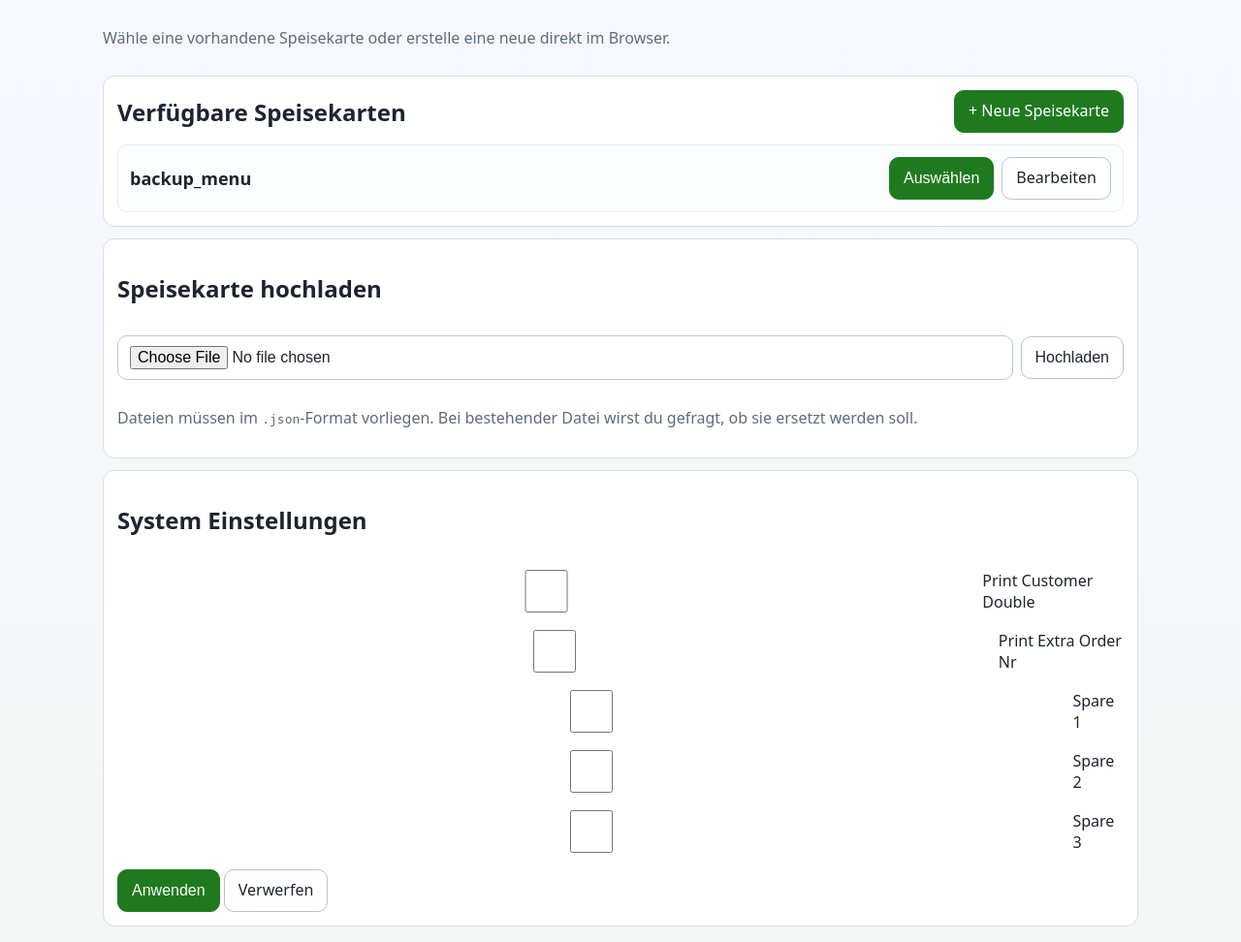
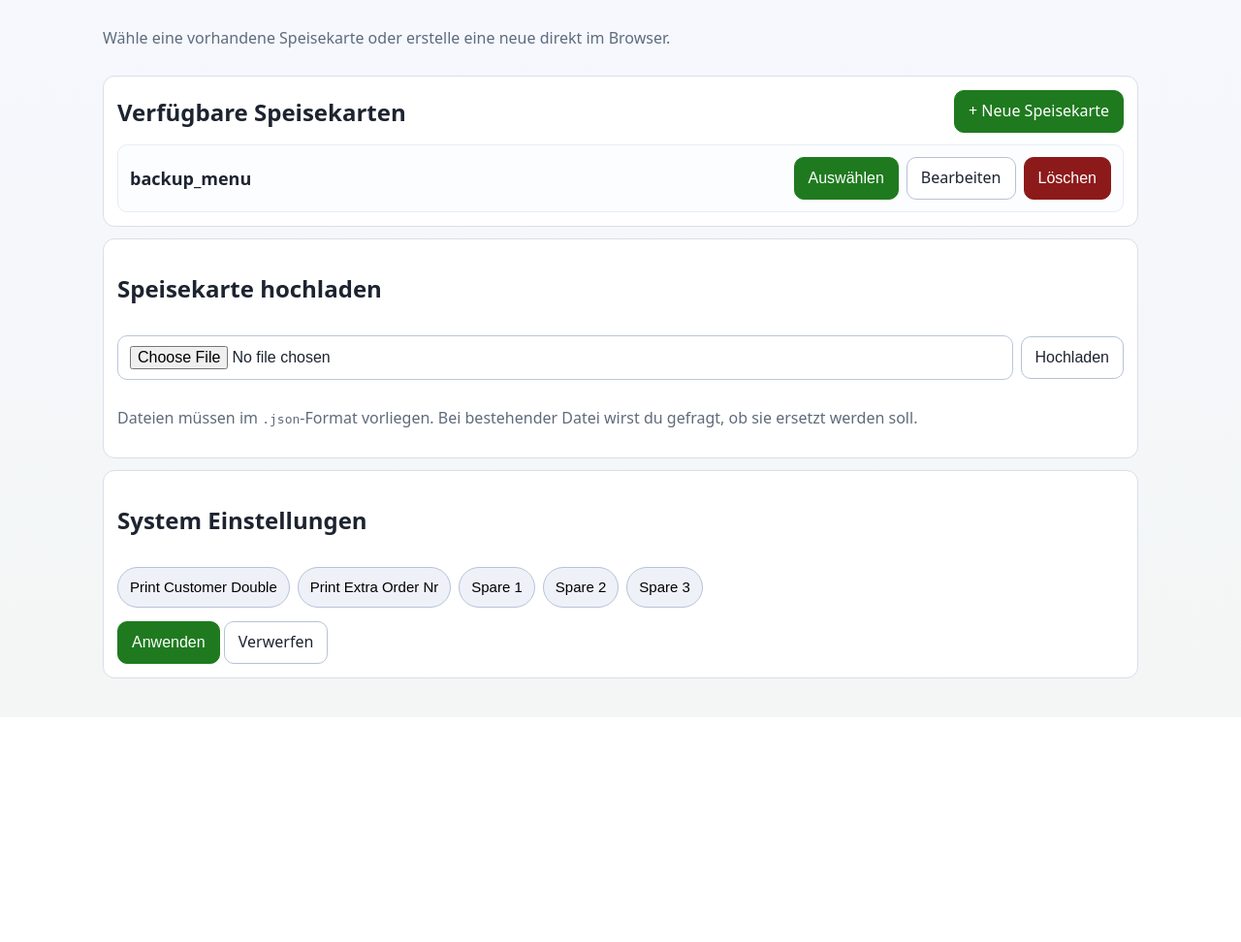
Before and after one commit to philipp-btz/kitchenhelper, a Flask app: page /menus in a window 1280 px wide. Shown: the part 60-1032 px from the top of the page at 97% size. After the commit the page ends 760 px from the top, so only its background shows below. Run offline with Flask 3, Linux system fonts and the light colour scheme; parts of the project's set-up code (start-up, migrations or seed data) failed here and were passed over.

Commit message:
prettier settings

```diff
--- a/templates/menu_selector.html
+++ b/templates/menu_selector.html
@@ -12,6 +12,9 @@
       .empty{padding:14px;border:1px dashed #cfd8e7;border-radius:10px;background:#f9fbff}
       .upload-row{display:flex;gap:8px;align-items:center;flex-wrap:wrap}
       .upload-row input{flex:1;min-width:220px}
+      .settings-wrap{display:flex;flex-wrap:wrap;gap:8px}
+      .setting-btn{min-height:42px;padding:8px 12px;border-radius:999px;border:1px solid #b8c2d8;background:#eef1f8;font-size:15px;cursor:pointer}
+      .setting-btn.selected{background:#1f7a1f;color:#fff;border-color:#1f7a1f}
     </style>
   </head>
   <body>
@@ -44,6 +47,10 @@
               <button type="submit" class="btn primary">Auswählen</button>
             </form>
             <a href="/menus/editor?menu_file={{ m.file }}" class="btn">Bearbeiten</a>
+            <form method="post" action="/menus/delete" onsubmit="return confirm('Möchten Sie dieses Menü wirklich löschen?');">
+              <input type="hidden" name="menu_file" value="{{ m.file }}">
+              <button type="submit" class="btn danger">Löschen</button>
+            </form>
           </div>
         </div>
         {% endfor %}
@@ -65,13 +72,13 @@
 
       <section class="card stack">
         <h2>System Einstellungen</h2>
-        <form action="/update_settings" method="post">
-          <div class="stack">
+        <form id="settings-form" action="/update_settings" method="post">
+          <div class="settings-wrap">
             {% for key, value in settings.items() %}
-            <label class="checkbox-label" style="display: flex; gap: 8px; align-items: center;">
-              <input type="checkbox" name="{{ key }}" {% if value %}checked{% endif %}>
-              <span>{{ key.replace('_', ' ') | title }}</span>
-            </label>
+            <button type="button" class="setting-btn {% if value %}selected{% endif %}" data-key="{{ key }}">
+              {{ key.replace('_', ' ') | title }}
+            </button>
+            <input type="hidden" name="{{ key }}" id="input-{{ key }}" value="{{ 'on' if value else 'off' }}">
             {% endfor %}
           </div>
           <div class="actions-row" style="margin-top: 14px;">
@@ -81,5 +88,24 @@
         </form>
       </section>
     </div>
+
+    <script>
+      document.addEventListener('DOMContentLoaded', () => {
+        const settingsForm = document.getElementById('settings-form');
+        if (settingsForm) {
+          settingsForm.addEventListener('click', (event) => {
+            const target = event.target;
+            if (target.classList.contains('setting-btn')) {
+              target.classList.toggle('selected');
+              const key = target.dataset.key;
+              const hiddenInput = document.getElementById('input-' + key);
+              if (hiddenInput) {
+                hiddenInput.value = target.classList.contains('selected') ? 'on' : 'off';
+              }
+            }
+          });
+        }
+      });
+    </script>
   </body>
 </html>
```
